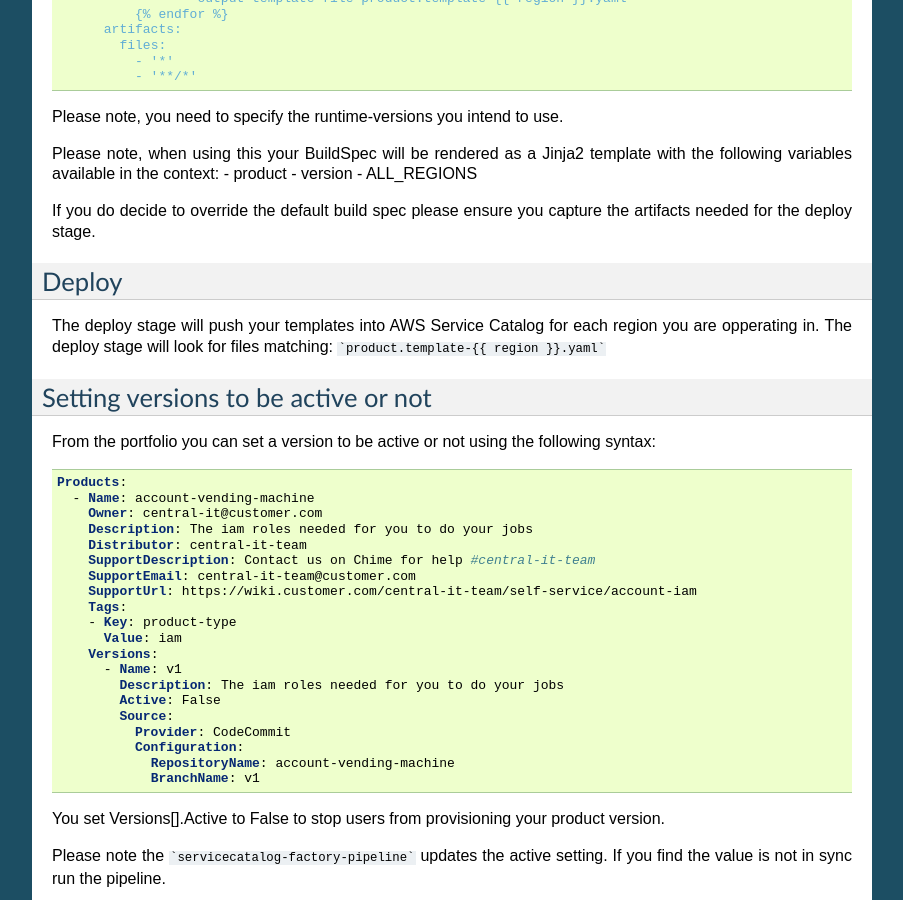
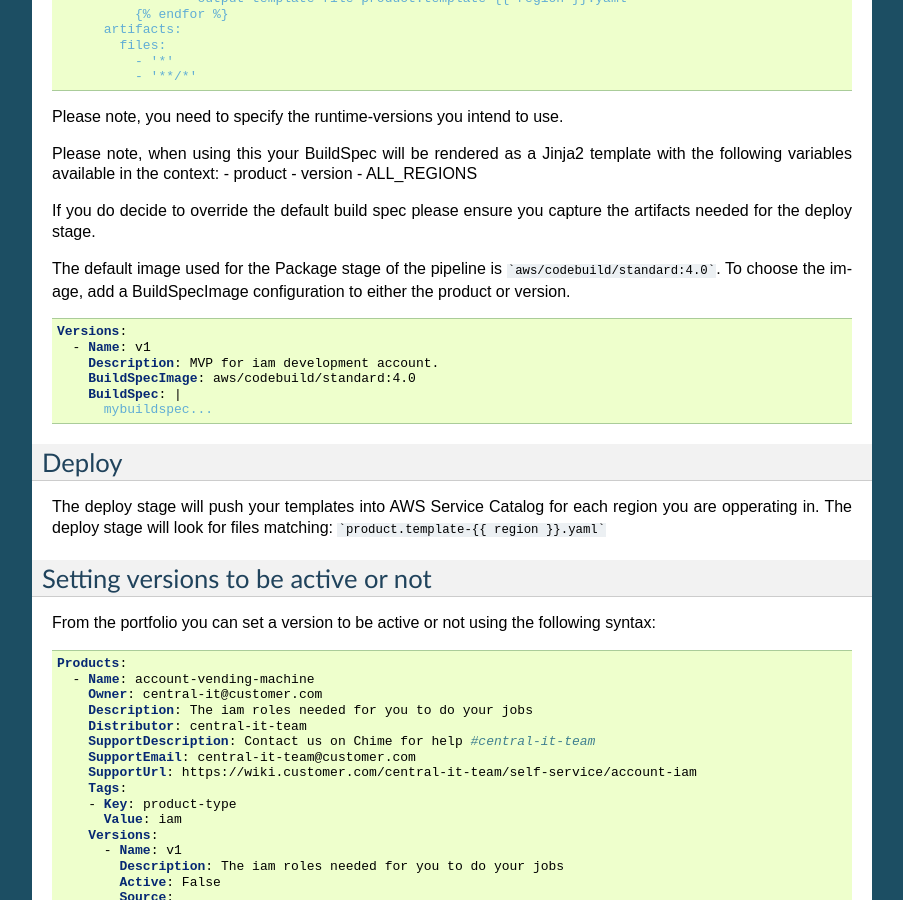
Before and after one commit to awslabs/aws-service-catalog-factory, a Sphinx documentation site: the page built from docs/source/factory/building_your_pipelines.rst, in a window 1280 px wide and 900 px high, scrolled down 3717 px. Shown: the whole window, without its empty margins (198-1101 px from the left). Built offline with Sphinx 7.4.7, drawn with Linux system fonts in a browser that asks for light colours.

Commit message:
Adding in a BuildSpecImage choice for Package Since users can provide their own BuildSpec, they should also be able to choose the Image that BuildSpec runs in.

````diff
--- a/docs/source/factory/building_your_pipelines.rst
+++ b/docs/source/factory/building_your_pipelines.rst
@@ -255,6 +255,19 @@
 
 If you do decide to override the default build spec please ensure you capture the artifacts needed for the deploy stage.
 
+The default image used for the Package stage of the pipeline is ```aws/codebuild/standard:4.0```.
+To choose the image, add a BuildSpecImage configuration to either the product or version.
+
+.. code-block:: yaml
+
+        Versions:
+          - Name: v1
+            Description: MVP for iam development account.
+            BuildSpecImage: aws/codebuild/standard:4.0
+            BuildSpec: |
+              mybuildspec...
+
+
 Deploy
 ------
 
````
Also changed, not shown: 2 other files.
